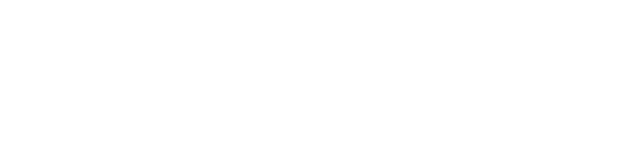
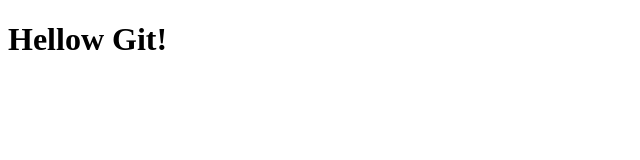
Before and after one commit to aleksandra-pawlik/git-course-4, a plain HTML site: page index.html in a window 1280 px wide. Shown: the whole page, without its empty margins (0-640 px from the left). Drawn offline with Linux system fonts and the light colour scheme.

Commit message:
Hellow Git! added to index.html

```diff
--- a/index.html
+++ b/index.html
@@ -7,6 +7,6 @@
     <title>ISA Git Course -4</title>
 </head>
 <body>
-
+    <h1>Hellow Git!</h1>
 </body>
 </html>
```
